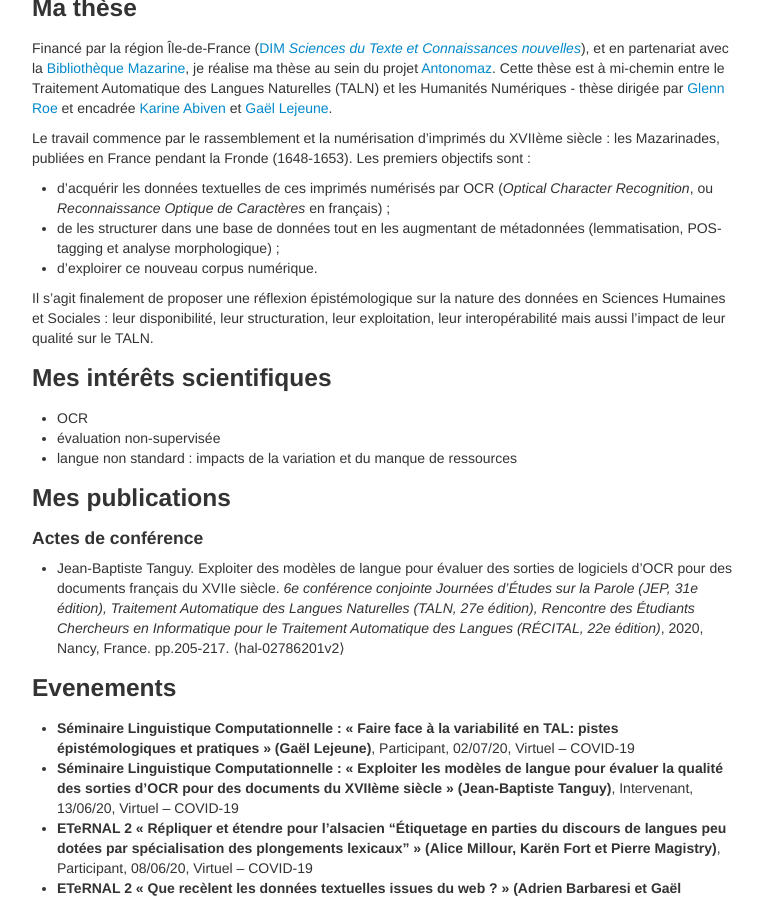
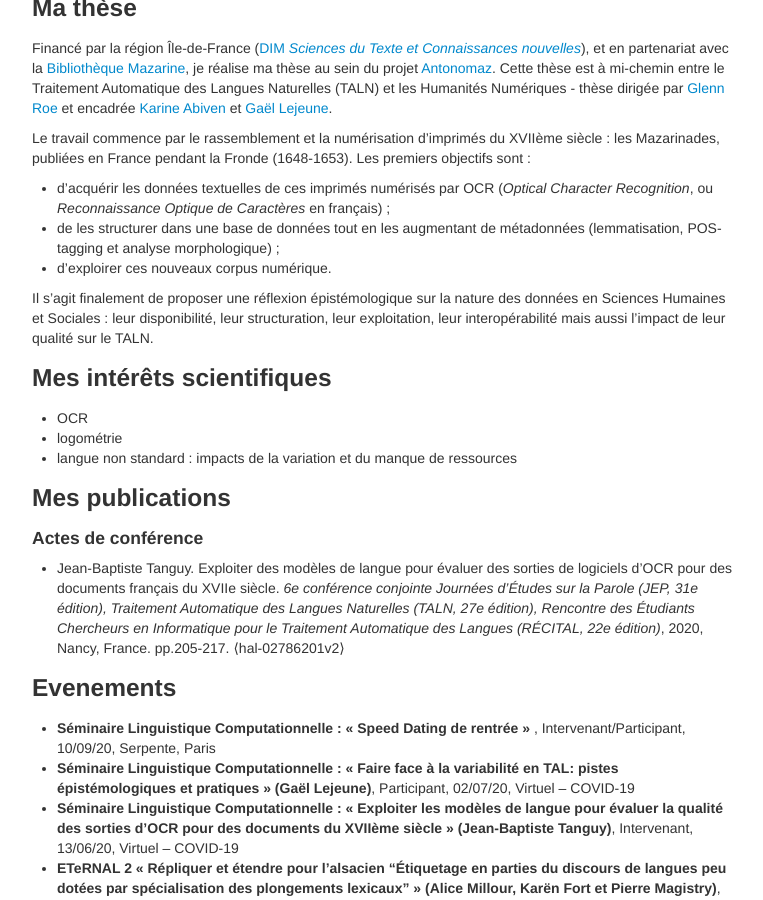
Before and after one commit to jbtanguy/jbtanguy.github.io, a Jekyll site: the page built from index.md, in a window 1280 px wide and 900 px high, scrolled down 344 px. Shown: the whole window, without its empty margins (258-1021 px from the left). Built offline with Jekyll 4.4.1, drawn with Linux system fonts in a browser that asks for light colours.

Commit message:
mise à jour événements et intérêt

```diff
--- a/index.md
+++ b/index.md
@@ -29,7 +29,7 @@ Le travail commence par le rassemblement et la numérisation d'imprimés du XVII
 France pendant la Fronde (1648-1653). Les premiers objectifs sont :
 - d'acquérir les données textuelles de ces imprimés numérisés par OCR (<i>Optical Character Recognition</i>, ou <i>Reconnaissance Optique de Caractères</i> en français) ;
 - de les structurer dans une base de données tout en les augmentant de métadonnées (lemmatisation, POS-tagging et analyse morphologique) ;
-- d'exploirer ce nouveau corpus numérique.
+- d'exploirer ces nouveaux corpus numérique.
 
 
 Il s'agit finalement de proposer une réflexion épistémologique sur la nature des données en Sciences Humaines et Sociales : leur disponibilité, leur structuration,
@@ -39,7 +39,7 @@ leur exploitation, leur interopérabilité mais aussi l'impact de leur qualité
 ### Mes intérêts scientifiques
 
 - OCR
-- évaluation non-supervisée
+- logométrie
 - langue non standard : impacts de la variation et du manque de ressources
 
 ### Mes publications
@@ -49,6 +49,7 @@ leur exploitation, leur interopérabilité mais aussi l'impact de leur qualité
 
 ### Evenements
 
+- <b>Séminaire Linguistique Computationnelle : « Speed Dating de rentrée » </b>, Intervenant/Participant, 10/09/20, Serpente, Paris
 - <b>Séminaire Linguistique Computationnelle : « Faire face à la variabilité en TAL: pistes épistémologiques et pratiques » (Gaël Lejeune)</b>, Participant, 02/07/20, Virtuel – COVID-19
 - <b>Séminaire Linguistique Computationnelle : « Exploiter les modèles de langue pour évaluer la qualité des sorties d’OCR pour des documents du XVIIème siècle » (Jean-Baptiste Tanguy)</b>, Intervenant, 13/06/20, Virtuel – COVID-19
 - <b>ETeRNAL 2 « Répliquer et étendre pour l’alsacien “Étiquetage en parties du discours de langues peu dotées par spécialisation des plongements lexicaux” » (Alice Millour, Karën Fort et Pierre Magistry)</b>, Participant, 08/06/20, Virtuel – COVID-19
```
